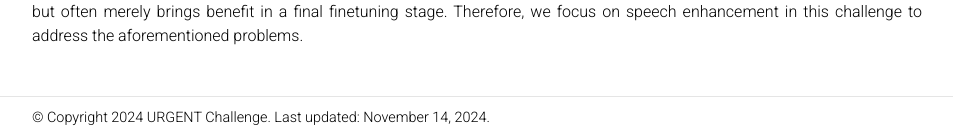
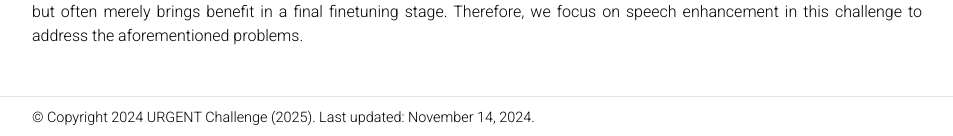
Before and after one commit to urgent-challenge/urgent2025, a Jekyll site: the page built from _pages/about.md, in a window 1280 px wide and 900 px high, scrolled down 2086 px. Shown: the part 761-897 px from the top of the window, without its empty margins (163-1116 px from the left). Built offline with Jekyll 4.4.1, drawn with Linux system fonts in a browser that asks for light colours; a script that is not in the unit is left out; comment, search, counter and statistics services are not loaded; a style sheet for code colours, icons or effects is not loaded.

Commit message:
config.yaml

```diff
--- a/_config.yml
+++ b/_config.yml
@@ -5,7 +5,11 @@
 title: blank # the website title (if blank, full name will be used instead)
 first_name: URGENT
 middle_name:
-last_name: Challenge
+last_name: Challenge (2025)
+year: 2024
+all_challenges:
+  2024: "https://urgent-challenge.github.io/urgent2024/"
+  2025: "/urgent2025/"
 email: urgent.challenge@gmail.com
 description: Universality, Robustness, and Generalizability for EnhancemeNT # the ">" symbol means to ignore newlines until "footer_text:"
 
```
